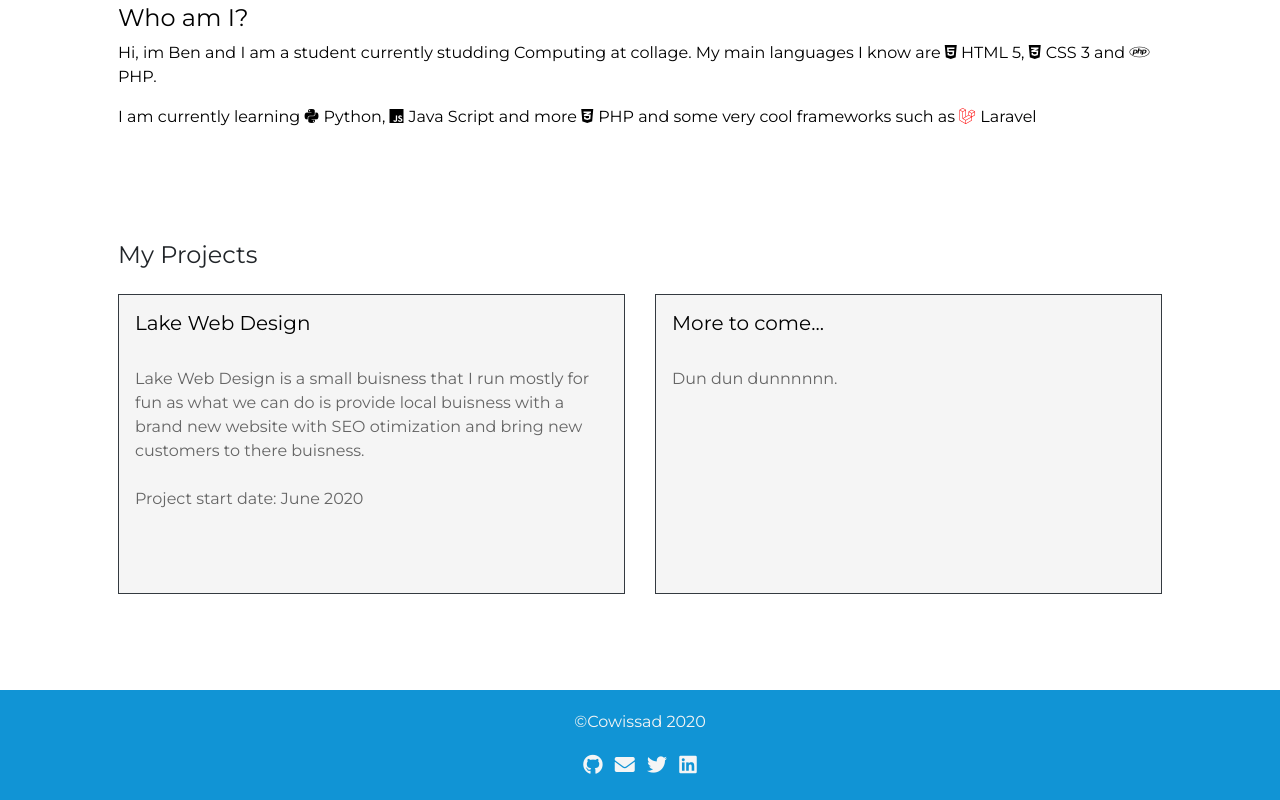
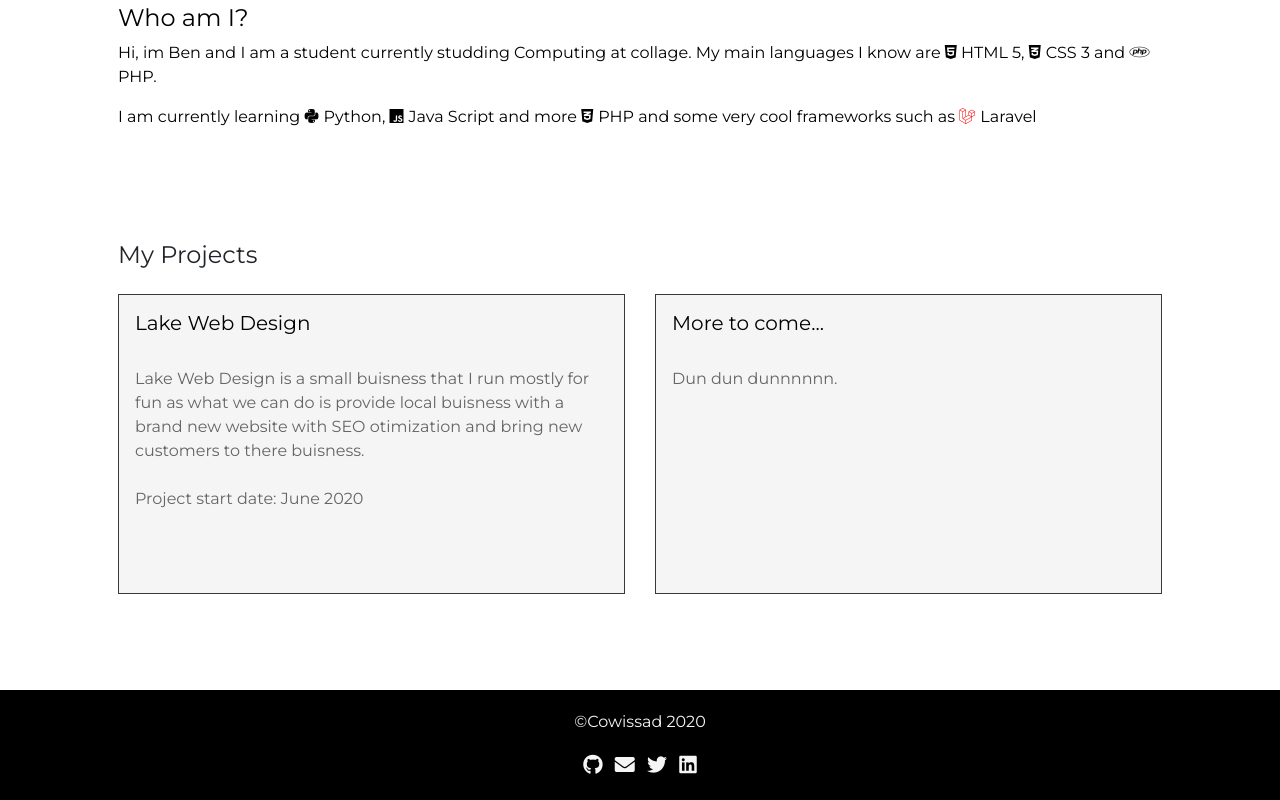
Before and after one commit to BeniBoy224/cowissad.github.io, a plain HTML site: page index.html in a window 1280 px wide. Shown: the part 940-1740 px from the top of the page. Drawn offline with nearby package versions, Linux system fonts and the light colour scheme; animation ran at ten frames a second.

Commit message:
made footer black for simpler design

```diff
--- a/css/style.css
+++ b/css/style.css
@@ -122,7 +122,7 @@ section {
 /* Footer */
 
 footer {
-    background-color: rgb(17, 148, 213);
+    background-color: rgb(0, 0, 0);
     color: whitesmoke;
     padding: 20px;
 }
```
